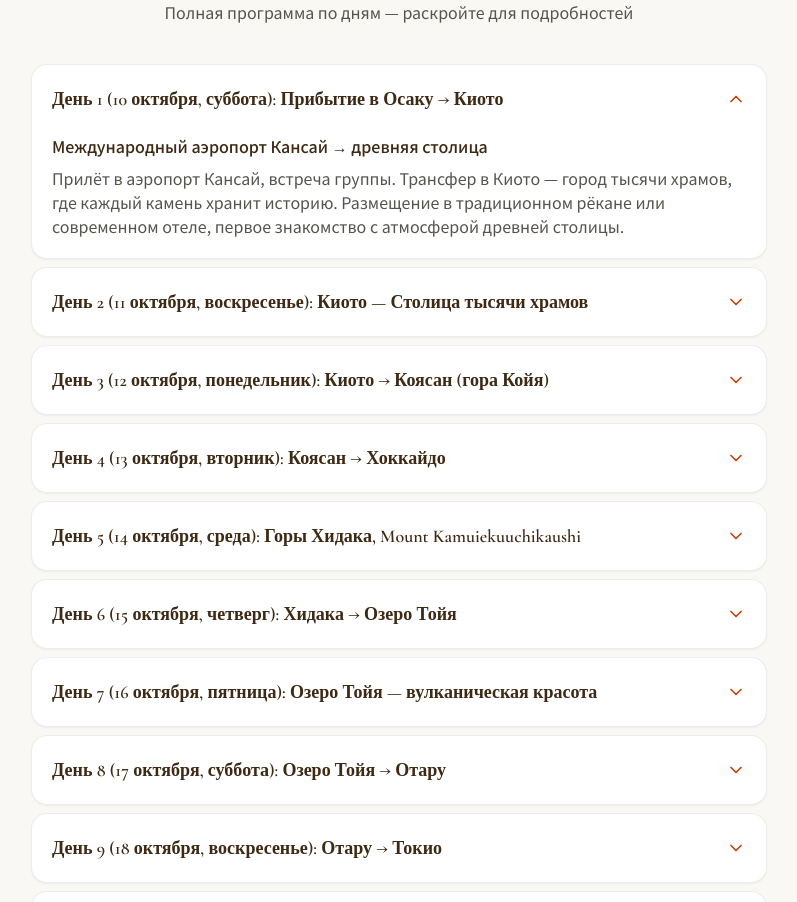
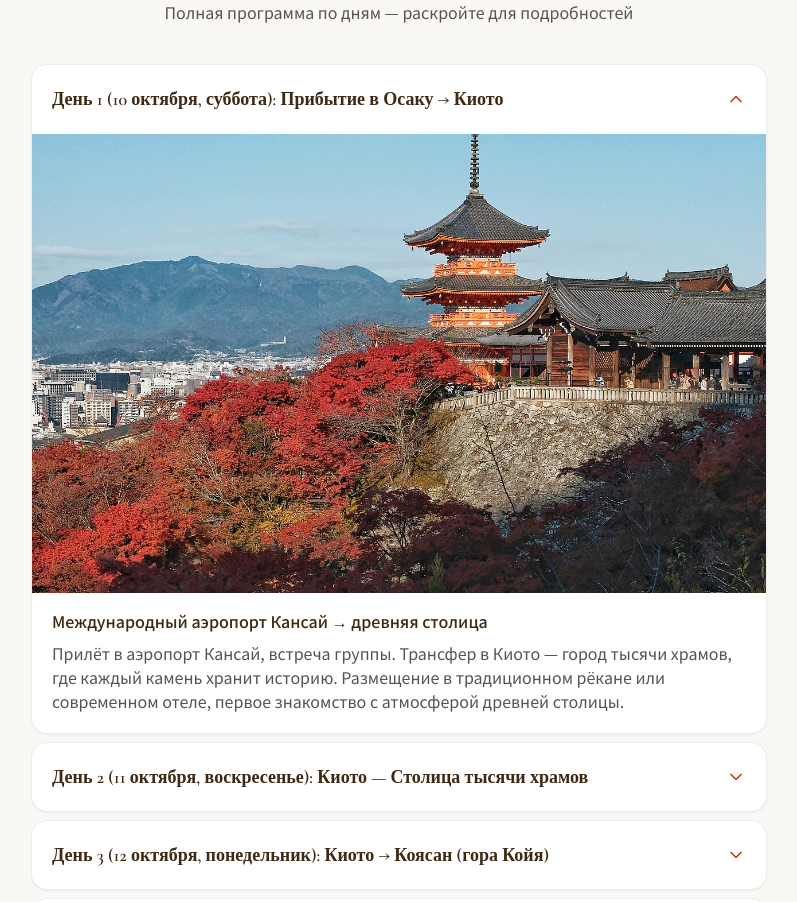
Before and after one commit to utromaya-code/japa, a React (Vite) app: page / in a window 1280 px wide. Shown: the part 4820-5722 px from the top of the page, without its empty margins (241-1038 px from the left). Built offline with nearby package versions, Linux system fonts and the light colour scheme.

Commit message:
Маршрут по дням: тематические фото для каждого дня
Co-authored-by: Cursor <cursoragent@cursor.com>

```diff
--- a/src/components/FullProgram.tsx
+++ b/src/components/FullProgram.tsx
@@ -2,6 +2,7 @@ import { useState } from 'react'
 import { motion, AnimatePresence } from 'framer-motion'
 import { ChevronDown } from 'lucide-react'
 import { fullProgramDays } from '../data/fullProgram'
+import { getImageUrl } from '../utils/imageUrl'
 
 function formatContent(content: string) {
   return content.split('\n').map((line, i) =>
@@ -56,8 +57,16 @@ export function FullProgram() {
                       transition={{ duration: 0.25 }}
                       className="overflow-hidden"
                     >
-                      <div className="px-4 pb-4 md:px-5 md:pb-5 pt-0 border-t border-paper/30 text-stone text-sm md:text-base leading-relaxed whitespace-pre-line">
-                        {formatContent(item.content)}
+                      <div className="border-t border-paper/30">
+                        <img
+                          src={getImageUrl(item.image)}
+                          alt={item.imageAlt}
+                          className="w-full aspect-[16/10] object-cover"
+                          loading="lazy"
+                        />
+                        <div className="px-4 pb-4 md:px-5 md:pb-5 pt-4 text-stone text-sm md:text-base leading-relaxed whitespace-pre-line">
+                          {formatContent(item.content)}
+                        </div>
                       </div>
                     </motion.div>
                   )}
--- a/src/data/fullProgram.ts
+++ b/src/data/fullProgram.ts
@@ -2,6 +2,9 @@ export interface FullProgramDay {
   day: number
   title: string
   content: string
+  /** Тематическое фото дня (путь от public) */
+  image: string
+  imageAlt: string
 }
 
 export const fullProgramIntro =
@@ -13,6 +16,8 @@ export const fullProgramDays: FullProgramDay[] = [
     title: 'День 1 (10 октября, суббота): Прибытие в Осаку → Киото',
     content: `Международный аэропорт Кансай → древняя столица
 Прилёт в аэропорт Кансай, встреча группы. Трансфер в Киото — город тысячи храмов, где каждый камень хранит историю. Размещение в традиционном рёкане или современном отеле, первое знакомство с атмосферой древней столицы.`,
+    image: 'images/kyoto-kiyomizu.jpg',
+    imageAlt: 'Киото, пагода Киёмидзу и осенние клены',
   },
   {
     day: 2,
@@ -25,6 +30,8 @@ export const fullProgramDays: FullProgramDay[] = [
 Храм Эйкан-до (Zenrin-ji) — один из трёх лучших в Киото для момидзи. Уникальная статуя Амиды Будды «Оглядывающегося назад». Классический сад с прудом и карпами кои. Вечерняя иллюминация кленов.
 
 Храм Тофуку-дзи — мост Цутэн-кё над ущельем с более чем 2000 кленов: головокружительный вид на «море красных листьев».`,
+    image: 'images/kyoto-tofukuji.jpg',
+    imageAlt: 'Киото, храм Тофуку-дзи и момидзи',
   },
   {
     day: 3,
@@ -34,6 +41,8 @@ export const fullProgramDays: FullProgramDay[] = [
 Дандзё Гаран — храмовый комплекс с ярко-красной пагодой Конпон Дайто (48,5 м). Конгобу-дзи — главный храм, резиденция патриарха, каменный сад Банрютэй.
 
 Вечер: размещение в храме-сюкубо, ужин сёдзин-рёри (буддийская вегетарианская кухня), вечерняя служба. Ночлег на татами.`,
+    image: 'images/koyasan-temple.jpg',
+    imageAlt: 'Коясан, храмовый комплекс',
   },
   {
     day: 4,
@@ -41,6 +50,8 @@ export const fullProgramDays: FullProgramDay[] = [
     content: `Утро: Окуно-ин — путь к вечному Самадхи Кукая. Утренняя служба о-цутомэ с церемонией огня гома. Прогулка по кладбищу с 200 000 надгробий через лес вековых кедров к мавзолею Кобо Дайси — где, по учению Сингон, Кукай пребывает в вечной медитации уже более 1200 лет. Торо-до — зал с 10 000 фонарей.
 
 Вечер: перелёт на Хоккайдо — самый северный остров Японии, земля дикой природы и народа айнов.`,
+    image: 'images/koyasan-okunoin.jpg',
+    imageAlt: 'Коясан, Окуно-ин',
   },
   {
     day: 5,
@@ -48,26 +59,36 @@ export const fullProgramDays: FullProgramDay[] = [
     content: `Горы Хидака — «хребет Хоккайдо», самый молодой горный массив Японии. Mount Kamuiekuuchikaushi (1979 м) — «Гора, где боги скатываются вниз» (язык айнов).
 
 Радиальные выходы через первозданные леса, вдоль горных рек, альпийские луга. Уникальная геология, осенняя палитра склонов. Возможность увидеть следы медведей хигума, пятнистых оленей.`,
+    image: 'images/hokkaido-yotei.jpg',
+    imageAlt: 'Хоккайдо, гора Ётэй',
   },
   {
     day: 6,
     title: 'День 6 (15 октября, четверг): Хидака → Озеро Тойя',
     content: `Трансфер к озеру Тойя — второму по величине незамерзающему кальдерному озеру Японии в национальном парке Сикоцу-Тоя. Озеро образовалось около 110 000 лет назад в результате вулканического извержения.`,
+    image: 'images/lake-toya.jpg',
+    imageAlt: 'Озеро Тойя',
   },
   {
     day: 7,
     title: 'День 7 (16 октября, пятница): Озеро Тойя — вулканическая красота',
     content: `Вулкан Усудзан (737 м) — один из самых активных вулканов Японии. Канатная дорога, смотровая площадка, вид на кальдеру, озеро, гору Ётэй («Эдзо-Фудзи»). Вулкан Тарумаэдзан (1024 м) — радиальный выход к кратеру. Гора Ётэй (1898 м) — идеальный конус «Фудзи Хоккайдо». Ноборибецу Дзигокудани — «Адская долина», геотермальные поля. Онсены озера Тойя, вечерние фейерверки над водой.`,
+    image: 'images/hokkaido-yotei.jpg',
+    imageAlt: 'Гора Ётэй и окрестности озера Тойя',
   },
   {
     day: 8,
     title: 'День 8 (17 октября, суббота): Озеро Тойя → Отару',
     content: `Отару — романтичный портовый город. Канал Отару (1,3 км) с 63 газовыми фонарями, каменные склады. Сакаимачи-дори — улица стеклодувов Китаити и музыкальных шкатулок. Музей музыкальных шкатулок (25 000 экспонатов). Гора Тэнгу — панорама города. Рынок Санкаку — морепродукты, кайсэндон.`,
+    image: 'images/otaru-street.jpg',
+    imageAlt: 'Отару',
   },
   {
     day: 9,
     title: 'День 9 (18 октября, воскресенье): Отару → Токио',
     content: `Перелёт на Хонсю. Токио — мегаполис контрастов. Вечер: свободное время — Асакуса, Синдзюку, Сибуя, Харадзюку, Гинза, Акихабара.`,
+    image: 'images/tokyo-fuji.jpg',
+    imageAlt: 'Токио, вид на Фудзи',
   },
   {
     day: 10,
@@ -75,10 +96,14 @@ export const fullProgramDays: FullProgramDay[] = [
     content: `Опция 1: Гора Фудзи и озеро Кавагутико — пагода Чурэйто, виды на священную гору (3776 м).
 Опция 2: Восхождение на Фудзи с Леонидом Кутузовым (вне официального сезона, для подготовленных).
 Опция 3: Онсены (Хаконэ/Атами/Ито) или свободный день в Токио — музеи, императорский дворец, кайсэки.`,
+    image: 'images/fuji-kawaguchiko.jpg',
+    imageAlt: 'Фудзи и озеро Кавагутико',
   },
   {
     day: 11,
     title: 'День 11 (20 октября, вторник): Вылет из Токио',
     content: `Финальный шоппинг. Трансфер в аэропорт.`,
+    image: 'images/tokyo-fuji.jpg',
+    imageAlt: 'Токио',
   },
 ]
```
